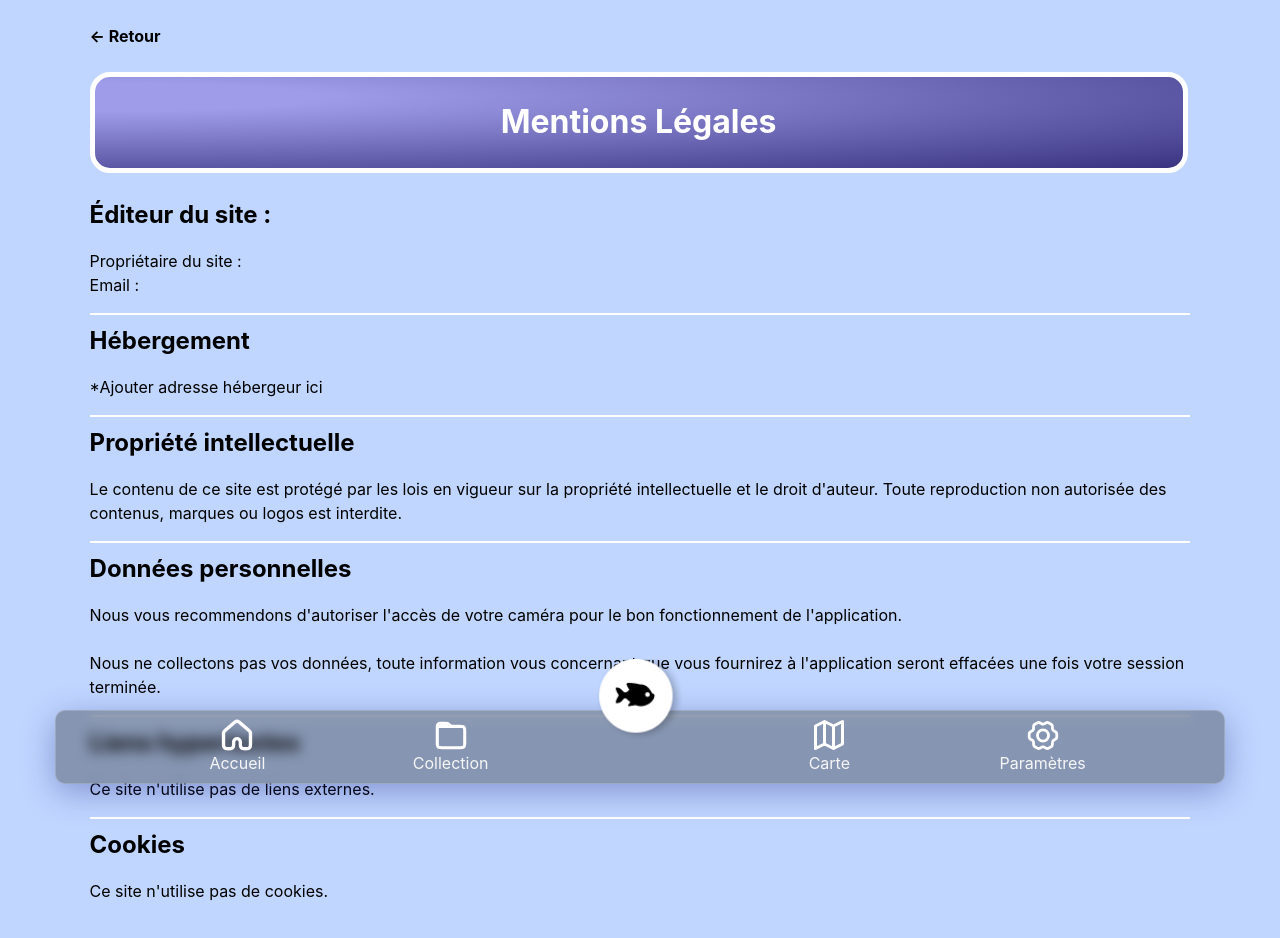
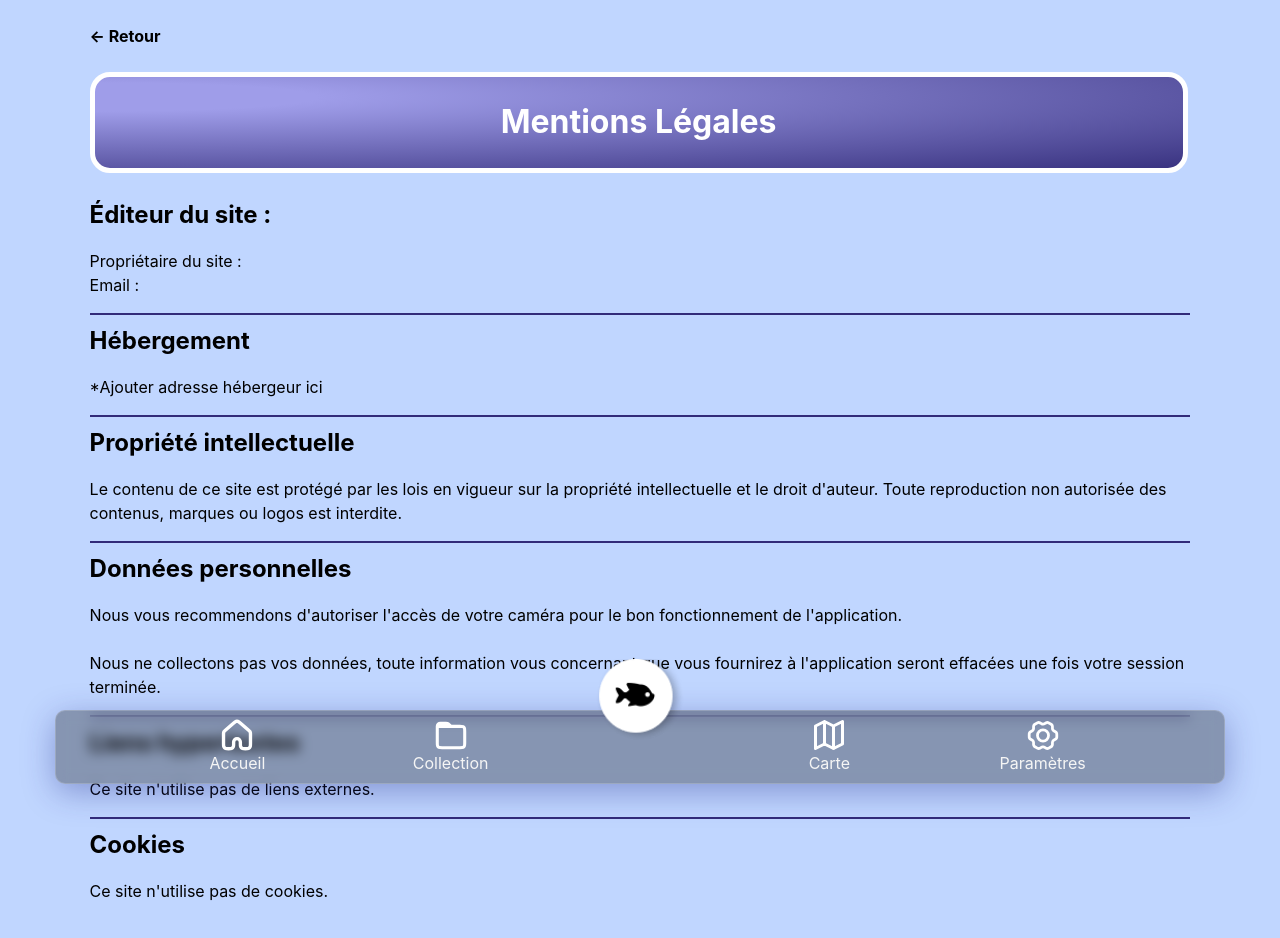
Before and after one commit to LauraR40/Fishdex, a SvelteKit app: page /politique in a window 1280 px wide. Shown: the top 938 px of the page. Built offline with nearby package versions, Linux system fonts and the light colour scheme.

Commit message:
fix mention legales color

```diff
--- a/src/routes/politique/+page.svelte
+++ b/src/routes/politique/+page.svelte
@@ -84,7 +84,7 @@
 <!-- CSS des mentions légales -->
 <style>
   .separ {
-    background-color: white;
+    background-color: #322b79;
     height: 2px;
     border-style: none;
   }
```
